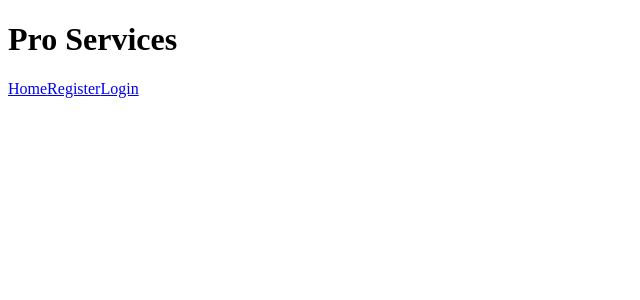
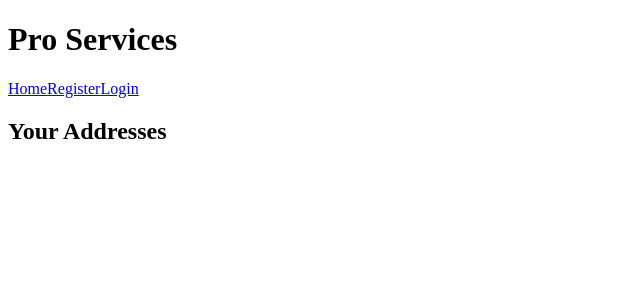
Before and after one commit to yadav-pratik/Professional-DS-Front-End, a React (Create React App) app: page /user/addresses in a window 1280 px wide. Shown: the top 300 px of the page, without its empty margins (0-640 px from the left). Built offline with nearby package versions, Linux system fonts and the light colour scheme.

Commit message:
added Addresses Comp. and reducer for addresses and made Account comp to Profile

```diff
--- a/src/actions/userActions.js
+++ b/src/actions/userActions.js
@@ -34,7 +34,7 @@ export const startLoginUser = (formData, clearAndRedirect) => {
                     const result = response.data
                     if(result.hasOwnProperty('loginCount')){
                         if(result.loginCount === 1) {
-                            clearAndRedirect('settings')
+                            clearAndRedirect('addresses')
                         } else {
                             clearAndRedirect('services')
                         }
--- /dev/null
+++ b/src/components/Addresses.js
@@ -0,0 +1,11 @@
+import React from 'react'
+
+const Addresses = (props) => {
+  return (
+    <div>
+        <h2>Your Addresses</h2>
+    </div>
+  )
+}
+
+export default Addresses
--- a/src/components/Body.js
+++ b/src/components/Body.js
@@ -4,6 +4,7 @@ import { Route } from 'react-router-dom'
 import Register from './authentication/Register'
 import Login from './authentication/Login'
 import Home from './Home'
+import Addresses from './Addresses'
 
 const Body = () => {
   return (
@@ -11,6 +12,7 @@ const Body = () => {
         <Route path="/home" component={Home} exact/>
         <Route path="/user/register" component={Register} exact/>
         <Route path="/user/login" component={Login} exact/>
+        <Route path="/user/addresses" component={Addresses} exact/>
     </div>
   )
 }
--- a/src/components/NavBar.js
+++ b/src/components/NavBar.js
@@ -7,8 +7,8 @@ const NavBar = (props) => {
         { localStorage.getItem('token') ? (
                 <div>
                     <Link to="/user/services"><span>Services</span></Link>
-                    <Link to="/user/account"><span>Account</span></Link>
-                    <Link to="/user/settings"><span>Settings</span></Link>
+                    <Link to="/user/profile"><span>Profile</span></Link>
+                    <Link to="/user/addresses"><span>Addresses</span></Link>
                 </div>
             ) : (
                 <div>
--- /dev/null
+++ b/src/reducers/addressesReducer.js
@@ -0,0 +1,11 @@
+const initialAddressesValue = []
+
+const addressesReducer = (state = initialAddressesValue, action) => {
+    switch(action.type) {
+        default : {
+            return [...state]
+        }
+    }
+}
+
+export default addressesReducer
--- a/src/store/configureStore.js
+++ b/src/store/configureStore.js
@@ -2,10 +2,12 @@ import { createStore, combineReducers, applyMiddleware } from 'redux'
 import thunk from 'redux-thunk'
 
 import userReducer from '../reducers/userReducer'
+import addressesReducer from '../reducers/addressesReducer'
 
 const configureStore = () => {
     return createStore(combineReducers({
-        user : userReducer
+        user : userReducer,
+        addresses : addressesReducer
     }), applyMiddleware(thunk))
 }
 
```
